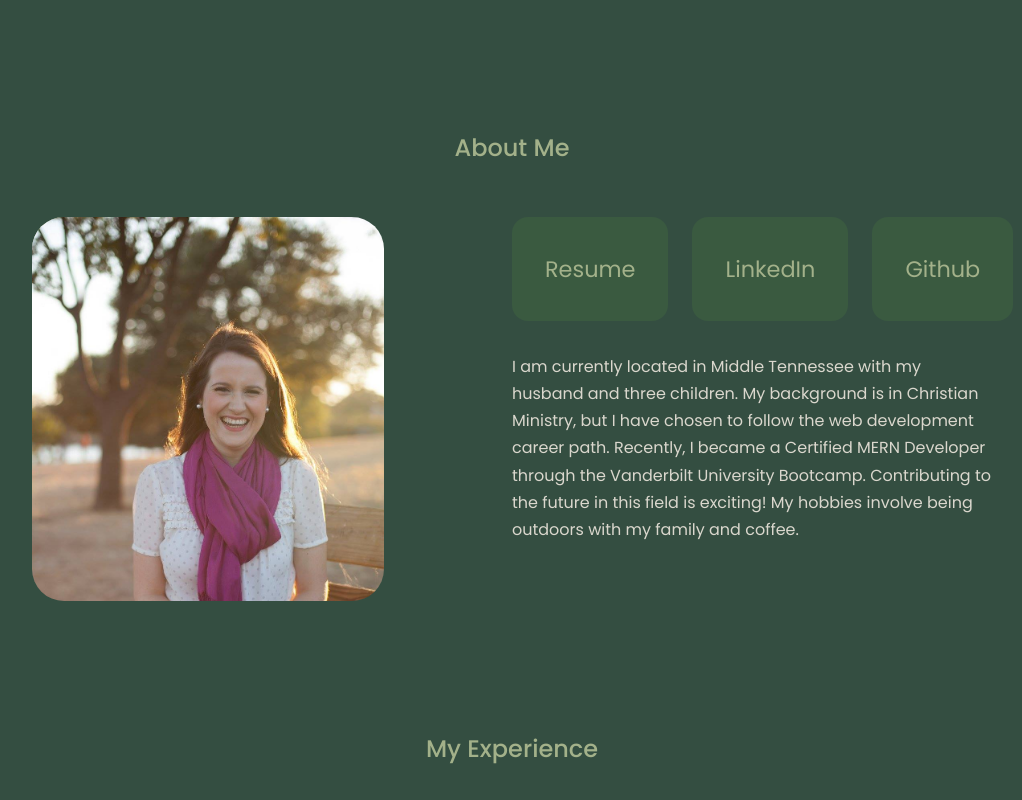
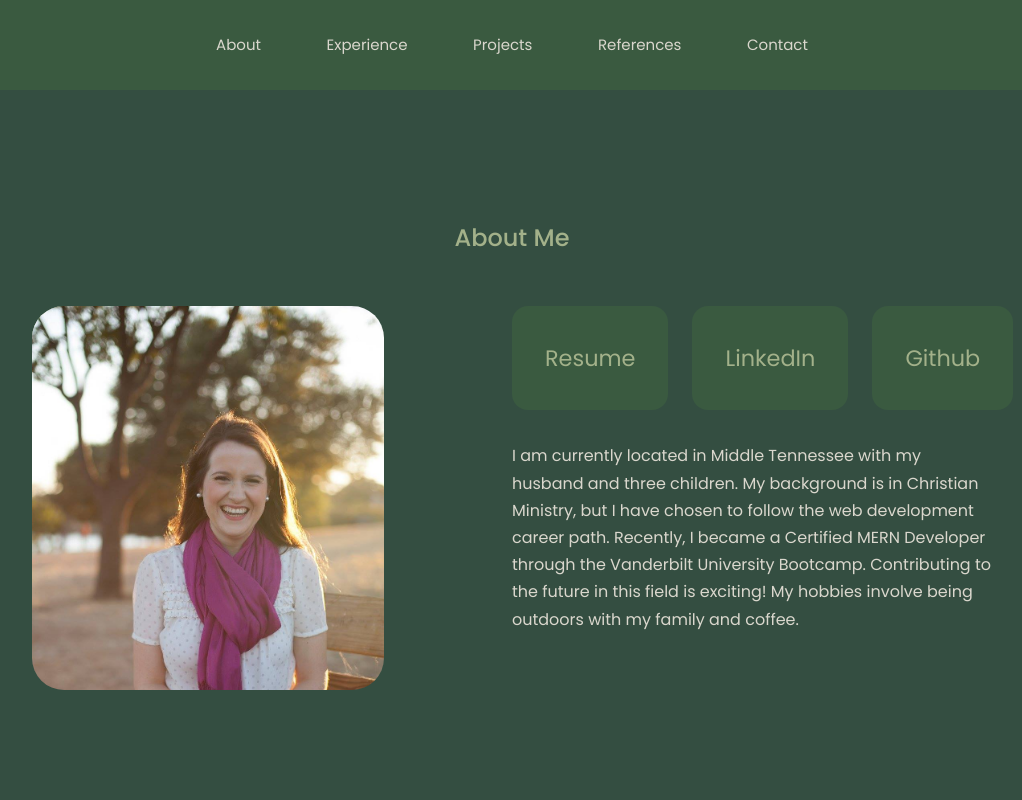
Before and after one commit to leah-choco/Portfolio, a React (Create React App) app: page / in a window 1280 px wide. Shown: the top 800 px of the page, without its empty margins (128-1150 px from the left). Built offline with nearby package versions, Linux system fonts and the light colour scheme.

Commit message:
Restyled the nav

```diff
--- a/src/App.jsx
+++ b/src/App.jsx
@@ -3,8 +3,8 @@ import React from 'react';
 import './index.css';
 
 //Importing all the files needed to render the components
-// import Header from './components/Header/Header';
-//import Nav from './components/Nav/Nav';
+
+import Nav from './components/Nav/Nav';
 import About from './components/About/About';
 import Experience from './components/Experience/Experience';
 import Projects from './components/Projects/Projects';
@@ -14,8 +14,8 @@ import Footer from './components/Footer/Footer';
 
 const App = () => {
   return (
-    <>
-      {/* <Nav /> */}
+     <>
+      <Nav />
       <About />
       <Experience />
       <Projects />
--- a/src/components/Nav/Nav.jsx
+++ b/src/components/Nav/Nav.jsx
@@ -1,10 +1,5 @@
 import React from 'react';
-// import {FaHome} from 'react-icons/fa';
-// import{BsFillPersonLinesFill} from 'react-icons/bs';
-// import{ GiBookshelf} from 'react-icons/gi';
-// import{GoTools} from 'react-icons/go';
-// import{FaRegThumbsUp} from 'react-icons/fa';
-// import{AiOutlineMail} from 'react-icons/ai';
+
 import './nav.css';
 
 import{useState} from 'react';
@@ -14,7 +9,6 @@ const Nav = () => {
 
   return (
     <nav>
-      <a href="#" onClick ={() => setActiveNav('#')} className={activeNav === "#" ? 'active' : ''}>Home</a>
       <a href="#about" onClick ={() => setActiveNav('#about')} className={activeNav === "#about" ? 'active' : ''}>About</a>
       <a href="#experience" onClick ={() => setActiveNav('#experience')} className={activeNav === "#experience" ? 'active' : ''}>Experience</a>
       <a href="#projects" onClick ={() => setActiveNav('#projects')} className={activeNav === "#projects" ? 'active' : ''}>Projects</a>
--- a/src/components/Nav/nav.css
+++ b/src/components/Nav/nav.css
@@ -1,26 +1,21 @@
 nav {
-    background: rgba(0,0,0,0.3);
-    width: max-content;
-    padding: 0.7rem;
-    z-index: 2;
-    position: fixed;
+    /* background: rgba(0,0,0,0.3); */
+    background: var(--color-bg-variant);
+    display: flex;
+    justify-content: center;
+    align-items: center;
     left: 50%;
-    transform: translateX(-50%);
     bottom: 2rem;
-    display: flex;
     gap: 0.1rem;
-    border-radius: 3rem;
-    backdrop-filter: blur(15px);
-
+    border-radius: 1rem;
 }
 
 nav a{
     background: transparent;
-    padding: 0.9rem;
+    padding: 2rem;
     border-radius: 15%;
-    display: flex;
-    font-size: 0.58rem;
-    color: rgba(255, 255, 255, 0.6);
+    font-size:15px;
+    color: var(--color-white);
 }
 
 nav a:hover {
```
Also changed, not shown: src/components/Footer/Footer.jsx (+0 -8 lines).
